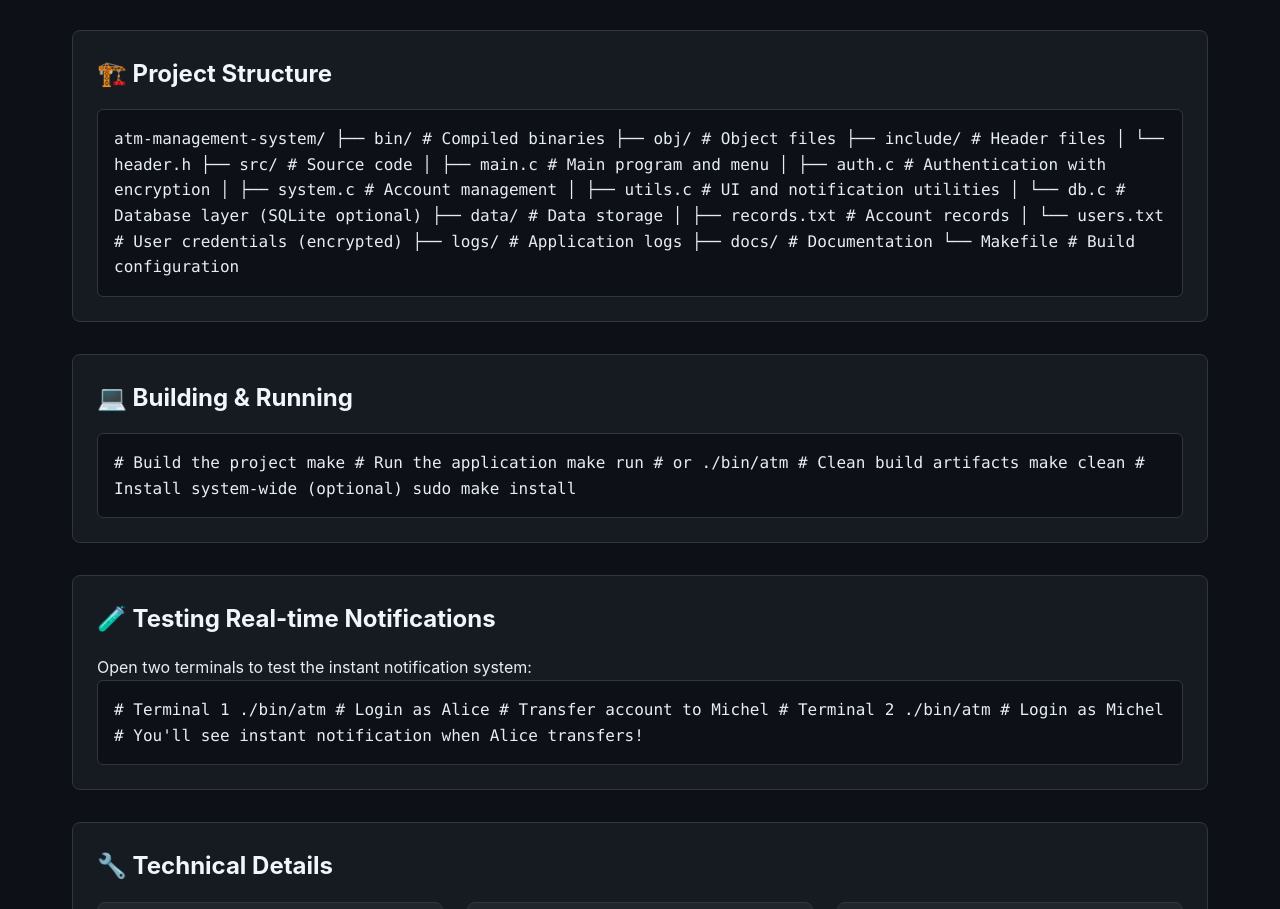
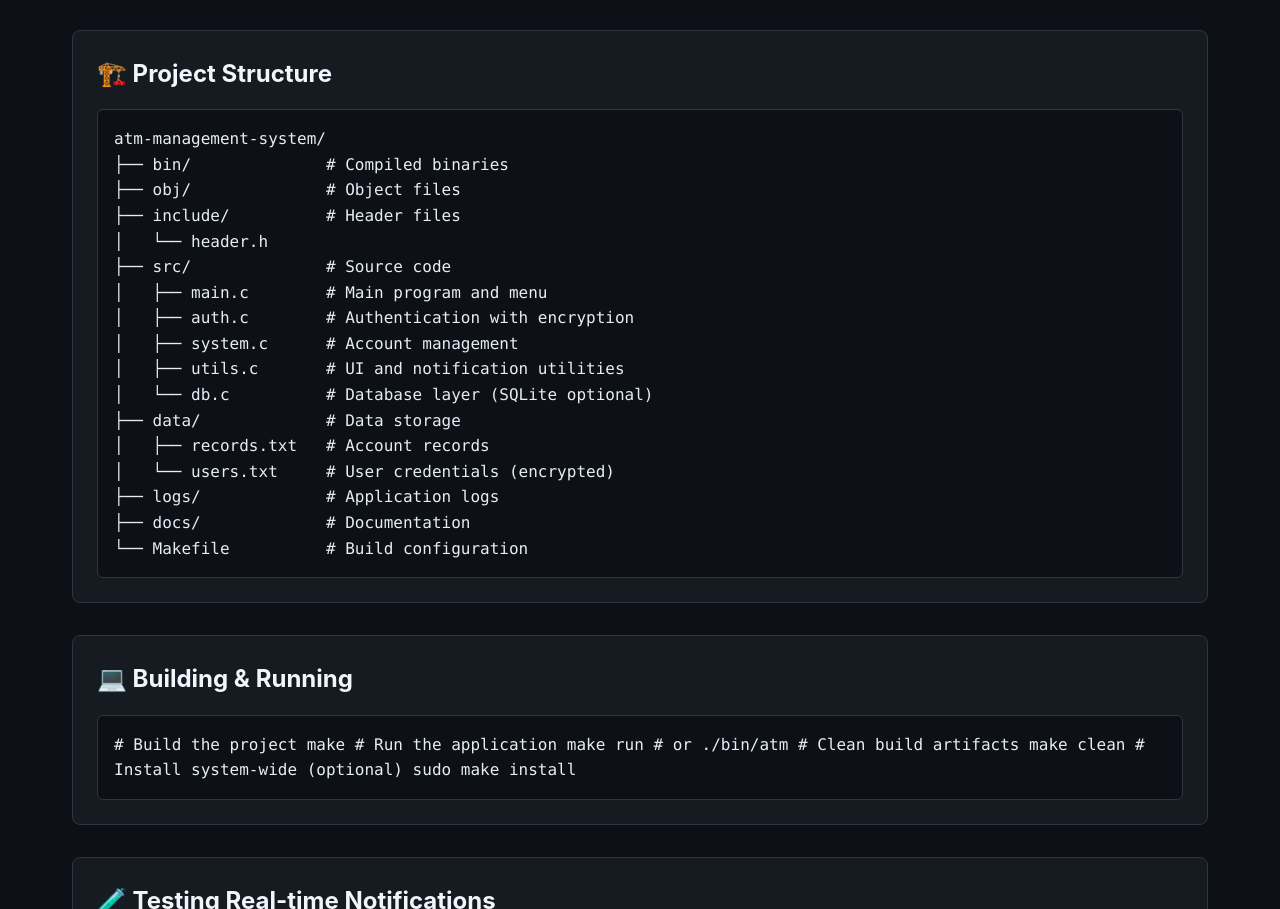
Before and after one commit to g-laliotis/atm-management-system, a plain HTML site: page docs/index.html in a window 1280 px wide. Shown: the part 1728-2637 px from the top of the page. Drawn offline with Linux system fonts and the light colour scheme.

Commit message:
Fix: Project structure display in GitHub Pages

```diff
--- a/docs/index.html
+++ b/docs/index.html
@@ -139,7 +139,7 @@ Username: Michel, Password: password1234</div>
 
         <div class="section">
             <h2>🏗️ Project Structure</h2>
-            <div class="code">atm-management-system/
+            <div class="code" style="white-space: pre;">atm-management-system/
 ├── bin/              # Compiled binaries
 ├── obj/              # Object files
 ├── include/          # Header files
```
